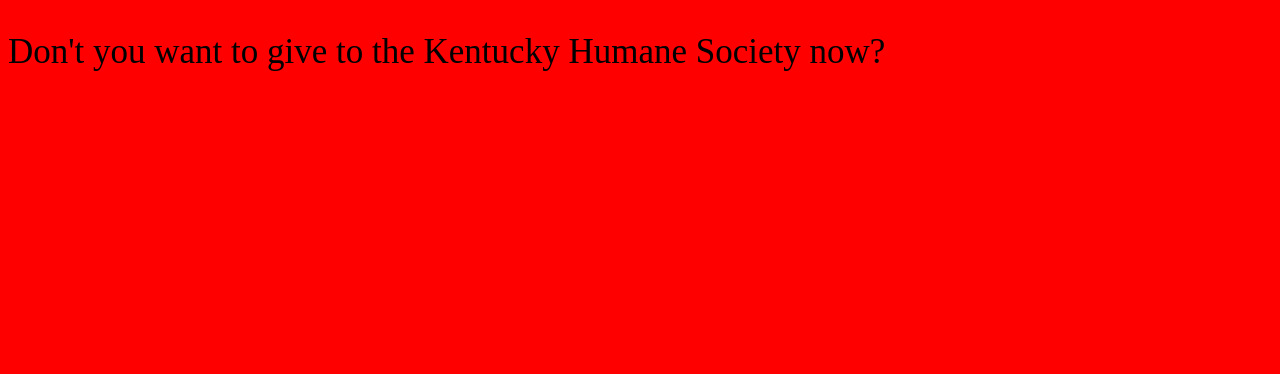
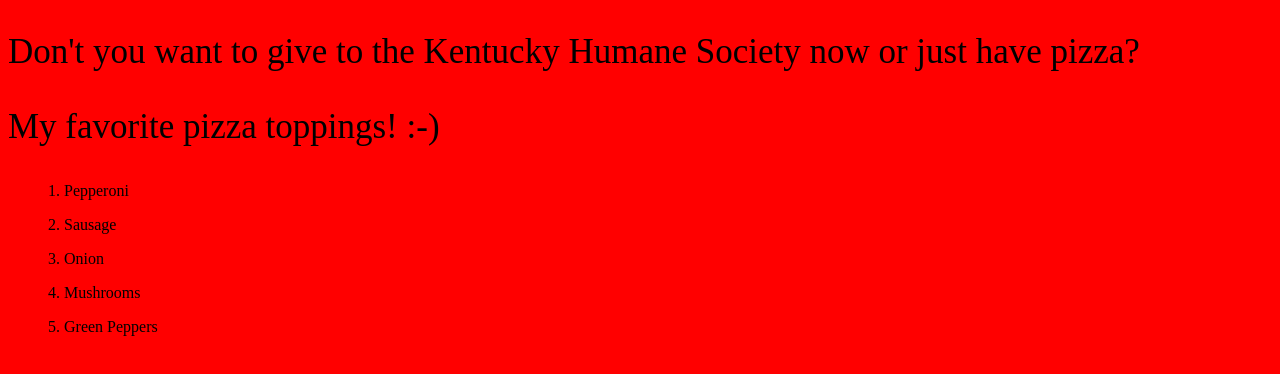
Before and after one commit to marymkamp/project_code_lou, a plain HTML site: page index.html in a window 1280 px wide. Shown: the part 138-512 px from the top of the page. Drawn offline with Linux system fonts and the light colour scheme.

Commit message:
Added Pizza Toppings in HTML

```diff
--- a/index.html
+++ b/index.html
@@ -20,7 +20,14 @@
    <figcaption>Bailey- 4 month old Yellow Labrador Puppy :-)
    </figure>
 
-<p>Don't you want to give to the Kentucky Humane Society now?</p>
+<p>Don't you want to give to the Kentucky Humane Society now or just have pizza?</p>
+<P>My favorite pizza toppings! :-)</p>
+
+	<ol>1. Pepperoni</ol>
+	<ol>2. Sausage</ol>
+	<ol>3. Onion</ol>
+	<ol>4. Mushrooms</ol>									<ol>5. Green Peppers</ol>
+
 
 </body>
 </html>
```
